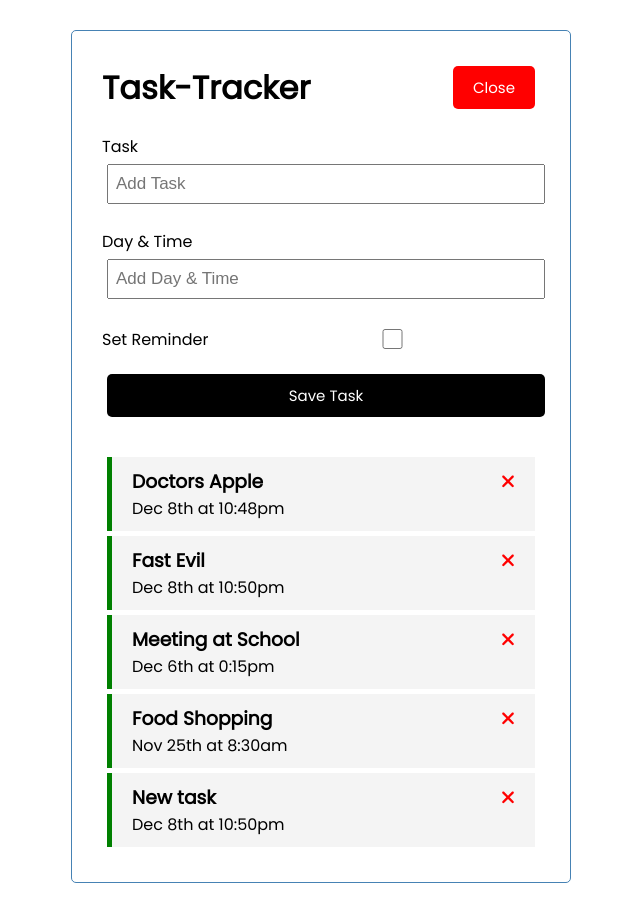
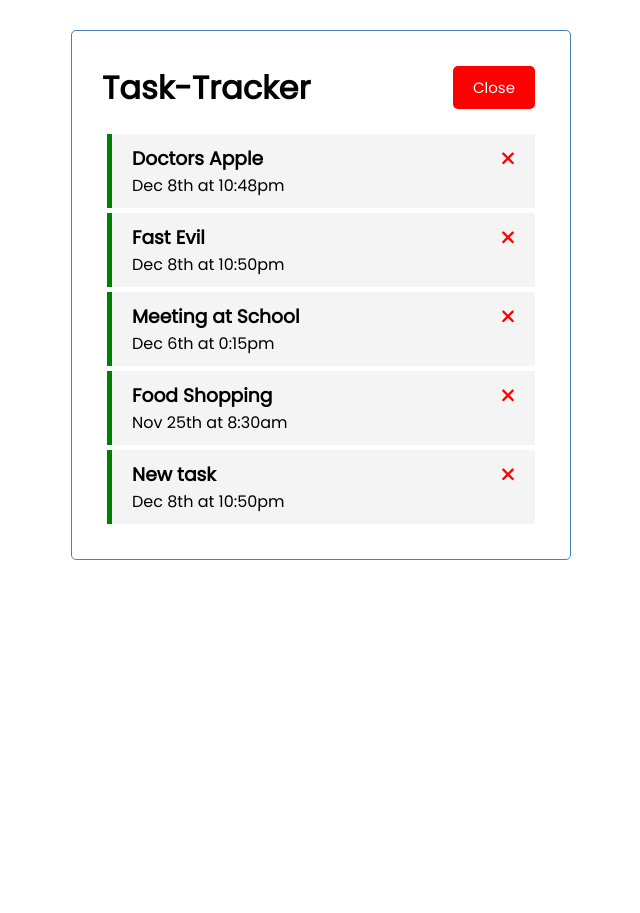
Before and after one commit to avoreshin/2022AngularCOURSE, an Angular app in the folder todo/: page / in a window 1280 px wide. Shown: the whole page, without its empty margins (319-959 px from the left). After the commit the page ends 800 px from the top, so only its background shows below. Built offline with nearby package versions, Linux system fonts and the light colour scheme; data requests are answered from the project's data file.

Commit message:
feat: showAddTask

```diff
--- a/todo/src/app/components/add-task/add-task.component.html
+++ b/todo/src/app/components/add-task/add-task.component.html
@@ -1,4 +1,4 @@
-<form class="add-form" (ngSubmit)="onSubmit()">
+<form *ngIf="showAddTask" class="add-form" (ngSubmit)="onSubmit()">
   <div class="form-control">
     <label for="text">Task</label>
     <input type="text" name="text"
--- a/todo/src/app/components/add-task/add-task.component.ts
+++ b/todo/src/app/components/add-task/add-task.component.ts
@@ -1,5 +1,7 @@
 import {Component, OnInit, Output, EventEmitter} from '@angular/core';
+import {UiService} from "../../services/ui.service";
 import {Task} from "../../Task"
+import {Subscription} from "rxjs";
 @Component({
   selector: 'app-add-task',
   templateUrl: './add-task.component.html',
@@ -10,8 +12,13 @@
   text: string | undefined;
   day: string | undefined;
   reminder: boolean = false;
+  showAddTask: boolean | undefined;
+  subscription: Subscription | undefined;
 
-  constructor() {
+  constructor(private uiService: UiService) {
+    this.subscription = this.uiService
+      .onToggle()
+      .subscribe(Value => this.showAddTask = Value)
   }
 
   ngOnInit():void {
```
